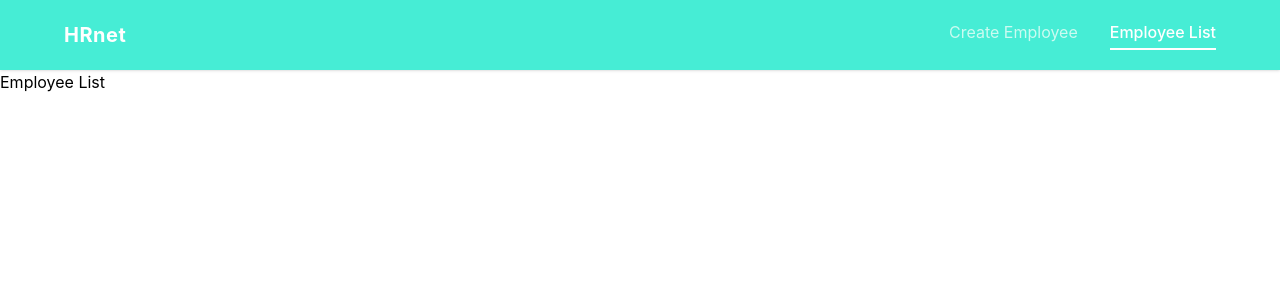
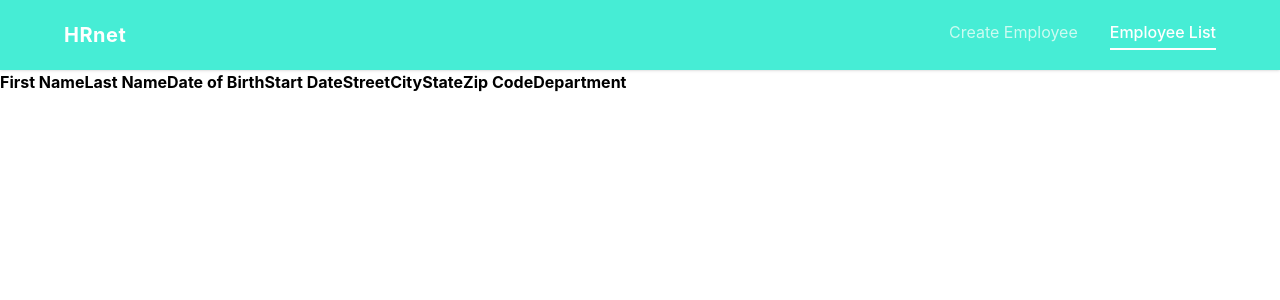
Before and after one commit to MTDev2024/hrnet-react, a React (Vite) app: page /employee-list in a window 1280 px wide. Shown: the top 300 px of the page. Built offline with nearby package versions, Linux system fonts and the light colour scheme.

Commit message:
feat: add EmployeeList with TanStack Table

```diff
--- a/package.json
+++ b/package.json
@@ -11,6 +11,7 @@
   },
   "dependencies": {
     "@tailwindcss/vite": "^4.2.2",
+    "@tanstack/react-table": "^8.21.3",
     "react": "^19.2.4",
     "react-datepicker": "^9.1.0",
     "react-dom": "^19.2.4",
--- a/src/pages/EmployeeList.jsx
+++ b/src/pages/EmployeeList.jsx
@@ -1,5 +1,64 @@
+import {
+  getCoreRowModel,
+  useReactTable,
+  createColumnHelper,
+  flexRender,
+} from "@tanstack/react-table";
+import { useEmployeeStore } from "../store/employeeStore";
+
+const columnHelper = createColumnHelper();
+
 function EmployeeList() {
-  return <h1>Employee List</h1>;
+  const employees = useEmployeeStore((state) => state.employees);
+  const columns = [
+    columnHelper.accessor("firstName", { header: "First Name" }),
+    columnHelper.accessor("lastName", { header: "Last Name" }),
+    columnHelper.accessor("dateOfBirth", { header: "Date of Birth" }),
+    columnHelper.accessor("startDate", { header: "Start Date" }),
+    columnHelper.accessor("street", { header: "Street" }),
+    columnHelper.accessor("city", { header: "City" }),
+    columnHelper.accessor("state", { header: "State" }),
+    columnHelper.accessor("zipCode", { header: "Zip Code" }),
+    columnHelper.accessor("department", { header: "Department" }),
+  ];
+
+  const table = useReactTable({
+    data: employees,
+    columns,
+    getCoreRowModel: getCoreRowModel(),
+  });
+
+  console.log(employees);
+
+  return (
+    <table>
+      <thead>
+        {table.getHeaderGroups().map((headerGroup) => (
+          <tr key={headerGroup.id}>
+            {headerGroup.headers.map((header) => (
+              <th key={header.id}>
+                {flexRender(
+                  header.column.columnDef.header,
+                  header.getContext(),
+                )}
+              </th>
+            ))}
+          </tr>
+        ))}
+      </thead>
+      <tbody>
+        {table.getRowModel().rows.map((row) => (
+          <tr key={row.id}>
+            {row.getVisibleCells().map((cell) => (
+              <td key={cell.id}>
+                {flexRender(cell.column.columnDef.cell, cell.getContext())}
+              </td>
+            ))}
+          </tr>
+        ))}
+      </tbody>
+    </table>
+  );
 }
 
 export default EmployeeList;
```
Also changed, not shown: 1 other file (tests, documents, lock files or other folders).
